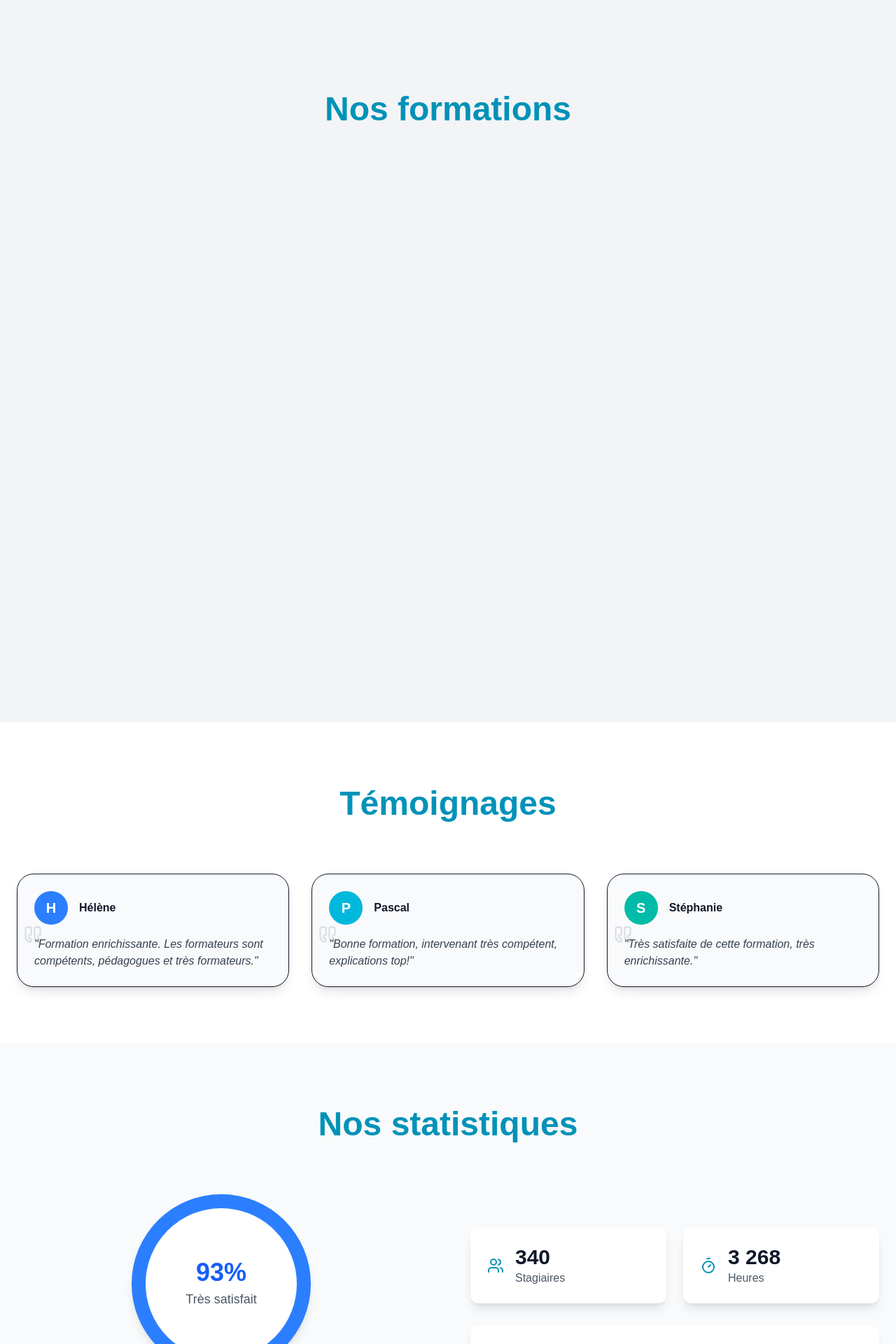
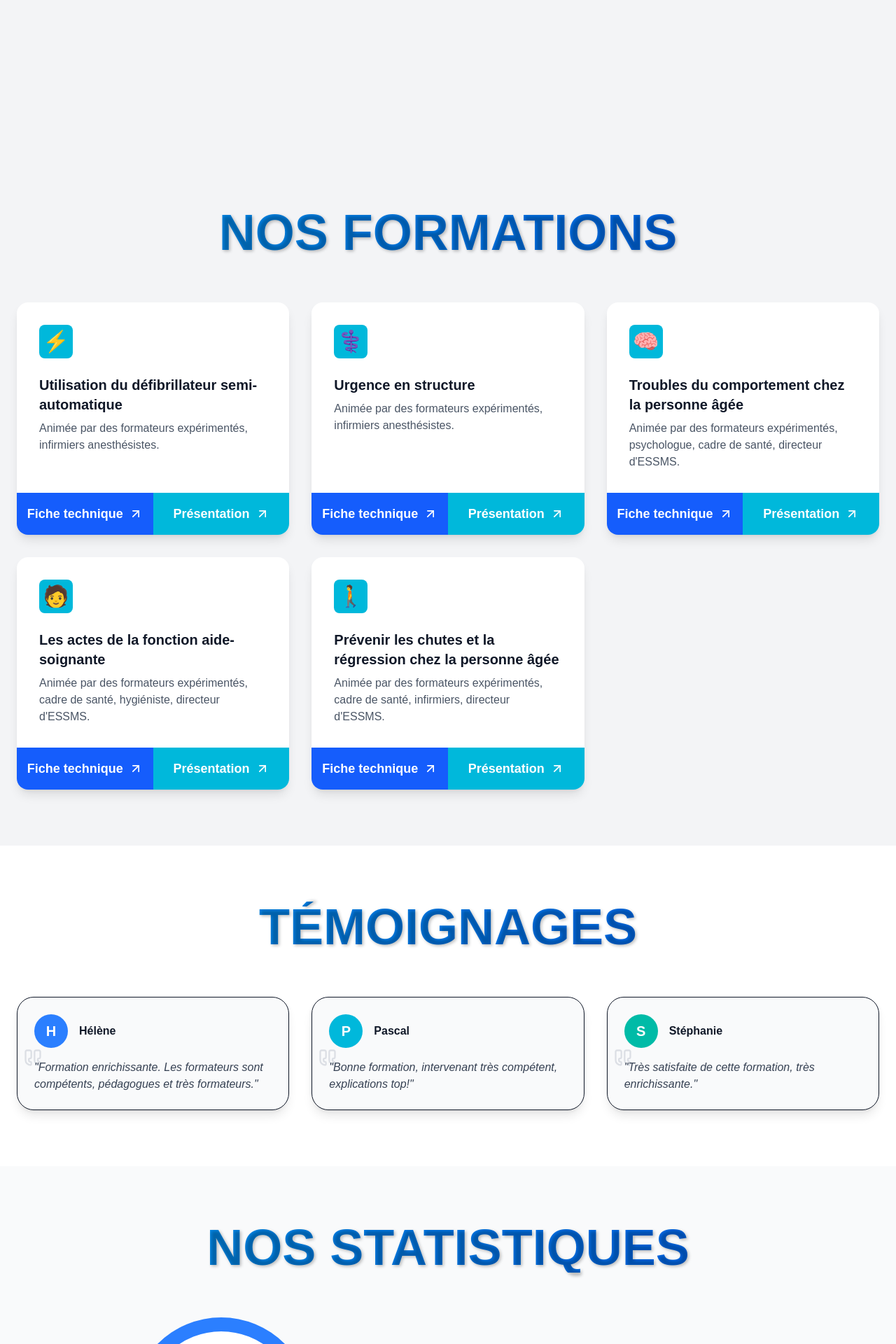
Before and after one commit to Noxatris/alt-i2s, a Next.js app: page /formation in a window 1280 px wide. Shown: the part 800-2720 px from the top of the page at 70% size. Built offline with nearby package versions, Linux system fonts and the light colour scheme.

Commit message:
fix: Adjust scroll trigger end position and animation properties in Equipe component; enhance animations in Formation and Tatoueurs components

```diff
--- a/app/(components)/Equipe.tsx
+++ b/app/(components)/Equipe.tsx
@@ -19,7 +19,7 @@ export default function Equipe() {
                 scrollTrigger: {
                     trigger: equipeRef.current,
                     start: "top center",
-                    end: "top 15%",
+                    end: "top 20%",
                     scrub: 1.5,
                 },
             });
@@ -47,7 +47,7 @@ export default function Equipe() {
             }, "<0.2");
 
             tl.from(".equipe-button", {
-                y: 80,
+                y: 20,
                 opacity: 0,
             }, "<0.1");
         }, equipeRef);
--- a/app/formation/page.tsx
+++ b/app/formation/page.tsx
@@ -2,7 +2,7 @@
 
 import Image from "next/image"
 import Link from "next/link"
-import { useEffect, useRef } from "react"
+import { useEffect, useRef, useLayoutEffect } from "react"
 import gsap from "gsap"
 import { ScrollTrigger } from "gsap/ScrollTrigger"
 import { Users, Timer, CheckCircle, Smile, Quote, CircleChevronRight, ArrowUpRight } from "lucide-react"
@@ -15,21 +15,16 @@ export default function Formation() {
     const temoignagesRef = useRef<HTMLDivElement>(null)
     const statsRef = useRef<HTMLDivElement>(null)
 
-    useEffect(() => {
+    useLayoutEffect(() => {
         const ctx = gsap.context(() => {
 
-            // Les animations du "Hero" se lancent dès le chargement de la page
+            // Animations du "Hero"
             gsap.from(".hero-text", {
                 opacity: 0,
                 y: 50,
                 duration: 0.8,
                 ease: "power2.out",
                 stagger: 0.2,
-                scrollTrigger: {
-                    trigger: heroRef.current,
-                    start: "top 80%",
-                    toggleActions: "play none none none",
-                },
             })
 
             gsap.from(".hero-img", {
@@ -39,26 +34,19 @@ export default function Formation() {
                 duration: 1,
                 delay: 0.3,
                 ease: "power2.out",
-                scrollTrigger: {
-                    trigger: heroRef.current,
-                    start: "top 80%",
-                    toggleActions: "play none none none",
-                },
             })
 
-            // On s'assure que la référence de la section formations est bien là
+            // Animations des autres sections
             if (formationsRef.current) {
                 gsap.from(formationsRef.current.querySelectorAll(".formation-card"), {
                     opacity: 0,
                     y: 50,
                     duration: 0.6,
                     ease: "power3.out",
-                    stagger: 0.15,
                     scrollTrigger: {
                         trigger: formationsRef.current,
-                        start: "top 90%",
-                        end: "+=200",
-                        scrub: 1.5,
+                        start: "top 70%",
+                        toggleActions: "play none none none",
                     },
                 })
             }
@@ -138,6 +126,8 @@ export default function Formation() {
         return () => ctx.revert()
     }, [])
 
+    // Le reste du code est inchangé
+    // ...
     // ----- DATA -----
     const formationsData = [
         { nom: "Utilisation du défibrillateur semi-automatique", description: "Animée par des formateurs expérimentés, infirmiers anesthésistes.", ficheTechnique: "/", dossierPresentation: "/", icon: "⚡" },
@@ -156,7 +146,7 @@ export default function Formation() {
     return (
         <div className="min-h-[80vh] text-gray-900">
             {/* Hero */}
-            <section ref={heroRef} className="relative">
+            <section ref={heroRef} className="relative mb-64">
                 <div className="pt-[15vh] w-full flex flex-col md:flex-row justify-around items-center gap-10 mb-20">
                     <div className="flex flex-col items-center gap-4">
                         <h1 className="hero-text text-[2.8em] md:text-[3.5em] text-black font-montserrat font-bold leading-tight">
@@ -175,7 +165,13 @@ export default function Formation() {
 
             {/* Formations */}
             <section ref={formationsRef} className="max-w-7xl mx-auto px-6 py-20 min-h-[80vh]">
-                <h2 className="font-bold text-[3em] text-center mb-16 text-cyan-600">Nos formations</h2>
+                <h1 className="text-center relative bg-gradient-to-r from-cyan-500 to-blue-700
+      bg-[length:200%_200%] bg-clip-text text-transparent
+      animate-gradient font-bold
+      text-3xl sm:text-4xl md:text-5xl lg:text-6xl xl:text-7xl
+      [text-shadow:_2px_2px_4px_rgba(0,0,0,0.25)] uppercase mb-16">
+                    Nos formations
+                </h1>
                 <div className="grid md:grid-cols-2 lg:grid-cols-3 gap-8">
                     {formationsData.map((data, i) => (
                         <div key={i} className="formation-card group relative flex flex-col justify-between overflow-hidden rounded-2xl shadow-lg hover:shadow-2xl transition-all duration-300">
@@ -200,7 +196,13 @@ export default function Formation() {
             {/* Témoignages */}
             <section ref={temoignagesRef} className="bg-white py-20">
                 <div className="max-w-7xl mx-auto px-6">
-                    <h2 className="font-bold text-[3em] text-center mb-16 text-cyan-600">Témoignages</h2>
+                    <h1 className="text-center relative bg-gradient-to-r from-cyan-500 to-blue-700
+      bg-[length:200%_200%] bg-clip-text text-transparent
+      animate-gradient font-bold
+      text-3xl sm:text-4xl md:text-5xl lg:text-6xl xl:text-7xl
+      [text-shadow:_2px_2px_4px_rgba(0,0,0,0.25)] uppercase mb-16">
+                        Témoignages
+                    </h1>
                     <div className="grid sm:grid-cols-2 md:grid-cols-3 gap-8">
                         {testimonials.map((testimonial, i) => (
                             <div key={i} className="testimonial-card relative bg-gray-50 p-6 border rounded-3xl shadow-lg">
@@ -222,7 +224,13 @@ export default function Formation() {
 
             {/* Stats */}
             <section ref={statsRef} className="max-w-7xl mx-auto px-6 py-20 bg-gray-50">
-                <h2 className="font-bold text-[3em] text-center mb-16 text-cyan-600">Nos statistiques</h2>
+                <h1 className="text-center relative bg-gradient-to-r from-cyan-500 to-blue-700
+      bg-[length:200%_200%] bg-clip-text text-transparent
+      animate-gradient font-bold
+      text-3xl sm:text-4xl md:text-5xl lg:text-6xl xl:text-7xl
+      [text-shadow:_2px_2px_4px_rgba(0,0,0,0.25)] uppercase mb-16">
+                    Nos statistiques
+                </h1>
                 <div className="grid md:grid-cols-2 gap-16 items-center">
                     <div className="flex flex-col items-center space-y-8">
                         <div className="circle relative w-64 h-64 rounded-full bg-blue-500 flex items-center justify-center shadow-lg">
--- a/app/tatoueurs/page.tsx
+++ b/app/tatoueurs/page.tsx
@@ -1,12 +1,73 @@
+'use client'
+
 import Image from "next/image";
 import Link from "next/link";
+import { useEffect, useRef } from "react";
 import { GraduationCap, BookOpen, Clock, MapPin, DollarSign, ChevronRight } from "lucide-react";
+import { gsap } from "gsap";
+import { ScrollTrigger } from "gsap/dist/ScrollTrigger";
+
+gsap.registerPlugin(ScrollTrigger);
 
 export default function Tatoueurs() {
+    const heroRef = useRef(null);
+    const cardsRef = useRef([]);
+
+    useEffect(() => {
+        const heroElements = heroRef.current.querySelectorAll("h1, p, .button-29, .image-animation-hero");
+
+        gsap.fromTo(
+            heroElements,
+            { opacity: 0, y: 50 },
+            {
+                opacity: 1,
+                y: 0,
+                duration: 1.2,
+                ease: "power3.out",
+                stagger: 0.2,
+            }
+        );
+
+        // Animation de l'image de fond dans la section 'Infos pratiques'
+        gsap.fromTo(
+            ".tatouage-bg-image",
+            { scale: 1.2, rotation: 10 },
+            {
+                scale: 1,
+                rotation: 0,
+                duration: 2,
+                ease: "power3.out",
+                scrollTrigger: {
+                    trigger: ".infos-pratiques-section",
+                    start: "top 80%",
+                },
+            }
+        );
+
+        // Animation des cartes dans la section 'Infos pratiques'
+        cardsRef.current.forEach((card, index) => {
+            gsap.fromTo(
+                card,
+                { opacity: 0, y: 50 },
+                {
+                    opacity: 1,
+                    y: 0,
+                    duration: 0.8,
+                    ease: "power3.out",
+                    scrollTrigger: {
+                        trigger: card,
+                        start: "top 90%",
+                    },
+                    delay: index * 0.2, // Délai pour un effet de stagger
+                }
+            );
+        });
+    }, []);
+
     return (
         <div className="bg-white text-gray-900">
             {/* Hero Section - Elevated to match home page style */}
-            <section className="relative overflow-hidden py-24 px-6 md:px-12">
+            <section ref={heroRef} className="relative overflow-hidden py-24 px-6 md:px-12">
                 <div className="absolute inset-0 w-full h-full opacity-10 text-gray-400 -z-50">
                     <svg className="w-full h-full" xmlns="http://www.w3.org/2000/svg" preserveAspectRatio="none">
                         <defs>
@@ -42,7 +103,7 @@ export default function Tatoueurs() {
                             <ChevronRight size={20} className="ml-2 transition-transform group-hover:translate-x-1" />
                         </Link>
                     </div>
-                    <div className="relative w-full h-56 md:h-72 lg:h-80 flex items-center justify-center">
+                    <div className="relative w-full h-56 md:h-72 lg:h-80 flex items-center justify-center image-animation-hero">
                         <Image src="/ARS_Logo.avif" fill alt="Logo ARS" className="object-contain" />
                     </div>
                 </div>
@@ -68,16 +129,16 @@ export default function Tatoueurs() {
             </section>
 
             {/* Infos pratiques Section - Refined with card design */}
-            <section className="bg-gray-50 relative">
+            <section className="bg-gray-50 relative infos-pratiques-section">
                 <div className="absolute h-full aspect-square top-0 left-0 rounded-br-full rounded-tr-full overflow-hidden">
-                    <div className="relative w-full h-full ">
+                    <div className="relative w-full h-full tatouage-bg-image">
                         <Image src="/tatouage.avif" fill alt="Illustration tatouage" className="object-cover" />
                     </div>
                 </div>
                 <div className="max-w-6xl mx-auto px-6 grid grid-cols-1 md:grid-cols-2 lg:grid-cols-3 gap-8 py-20">
 
                     {/* Documents Card */}
-                    <div className="flex flex-col justify-between border border-gray-200 rounded-3xl p-8 shadow-xl bg-white transition-shadow duration-300 hover:shadow-2xl z-10">
+                    <div ref={(el) => (cardsRef.current[0] = el)} className="flex flex-col justify-between border border-gray-200 rounded-3xl p-8 shadow-xl bg-white transition-shadow duration-300 hover:shadow-2xl z-10">
                         <div className="w-12 h-12 flex items-center justify-center bg-blue-100 rounded-full mb-4">
                             <BookOpen size={24} className="text-blue-600" />
                         </div>
@@ -93,7 +154,7 @@ export default function Tatoueurs() {
                     </div>
 
                     {/* Next Session Card */}
-                    <div className="flex flex-col justify-between border border-gray-200 rounded-3xl p-8 shadow-xl bg-white transition-shadow duration-300 hover:shadow-2xl">
+                    <div ref={(el) => (cardsRef.current[1] = el)} className="flex flex-col justify-between border border-gray-200 rounded-3xl p-8 shadow-xl bg-white transition-shadow duration-300 hover:shadow-2xl">
                         <div className="w-12 h-12 flex items-center justify-center bg-cyan-100 rounded-full mb-4">
                             <Clock size={24} className="text-cyan-600" />
                         </div>
```
